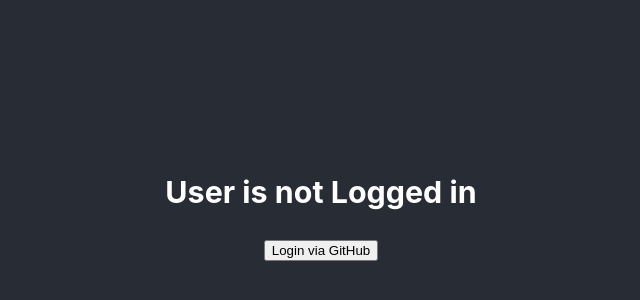
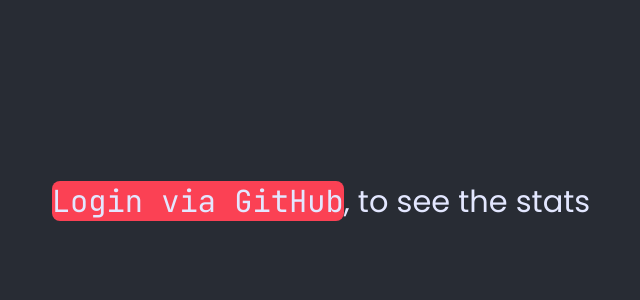
Before and after one commit to redockirtap/im-task, a React (Create React App) app: page / in a window 1280 px wide. Shown: the part 198-498 px from the top of the page, without its empty margins (319-959 px from the left). Built offline with nearby package versions, Linux system fonts and the light colour scheme.

Commit message:
Add simple pagination, work on its functionality. Next: cache, fixing design.

```diff
--- a/public/index.html
+++ b/public/index.html
@@ -3,6 +3,9 @@
   <head>
     <meta charset="utf-8" />
     <link rel="icon" href="%PUBLIC_URL%/favicon.ico" />
+    <link rel="preconnect" href="https://fonts.googleapis.com">
+    <link rel="preconnect" href="https://fonts.gstatic.com" crossorigin>
+    <link href="https://fonts.googleapis.com/css2?family=JetBrains+Mono&display=swap" rel="stylesheet">
     <meta name="viewport" content="width=device-width, initial-scale=1" />
     <meta name="theme-color" content="#000000" />
     <meta
@@ -10,34 +13,13 @@
       content="Web site created using create-react-app"
     />
     <link rel="apple-touch-icon" href="%PUBLIC_URL%/logo192.png" />
-    <!--
-      manifest.json provides metadata used when your web app is installed on a
-      user's mobile device or desktop. See https://developers.google.com/web/fundamentals/web-app-manifest/
-    -->
+
     <link rel="manifest" href="%PUBLIC_URL%/manifest.json" />
-    <!--
-      Notice the use of %PUBLIC_URL% in the tags above.
-      It will be replaced with the URL of the `public` folder during the build.
-      Only files inside the `public` folder can be referenced from the HTML.
 
-      Unlike "/favicon.ico" or "favicon.ico", "%PUBLIC_URL%/favicon.ico" will
-      work correctly both with client-side routing and a non-root public URL.
-      Learn how to configure a non-root public URL by running `npm run build`.
-    -->
     <title>React App</title>
   </head>
   <body>
     <noscript>You need to enable JavaScript to run this app.</noscript>
     <div id="root"></div>
-    <!--
-      This HTML file is a template.
-      If you open it directly in the browser, you will see an empty page.
-
-      You can add webfonts, meta tags, or analytics to this file.
-      The build step will place the bundled scripts into the <body> tag.
-
-      To begin the development, run `npm start` or `yarn start`.
-      To create a production bundle, use `npm run build` or `yarn build`.
-    -->
   </body>
 </html>
--- a/src/App.js
+++ b/src/App.js
@@ -13,6 +13,7 @@
   const [rerender, SetRerender] = useState(false);
   const [userProfile, setUserProfile] = useState({});
   const [allRepos, setAllRepos] = useState({});
+  const [visible, setVisible] = useState(5);
 
   useEffect(() => { // используется для проверки - получен ли код
     const urlWithCode = window.location.search;
@@ -37,15 +38,15 @@
   }, []);
 
   async function getUserProfile() {
+    if (userProfile.length > 0) return;
+    console.log('render!');
     const res = await fetch("http://localhost:4000/getUserProfile", {
       method: "GET",
       headers: {
         "Authorization": `Bearer ${localStorage.getItem("accessToken")}`,
       }
     })
-
     const data = await res.json();
-    console.log(data);
     setUserProfile(data);
   };
 
@@ -56,7 +57,6 @@
         "Authorization": `Bearer ${localStorage.getItem("accessToken")}`,
       },
     })
-
     const data = await res.json();
     console.log(data);
     setAllRepos(data);
@@ -66,23 +66,29 @@
     window.location.assign(`https://github.com/login/oauth/authorize?client_id=${CLIENT_ID}&scope=user%20repo&per_page=1000`);
   };
 
+  const showMoreRepos = () => {
+    setVisible((prevValue) => prevValue + 5);
+  };
+
   return (
     <div className="App">
       <header className="App-header">
         {localStorage.getItem("accessToken") ?
         <div className="main-container">
-          <Button text="Log Out" onClick={() => {localStorage.removeItem("accessToken"); SetRerender(!rerender)}} />
-          <Button text="User Info" onClick={getUserProfile} />
+          <div className="navbar">
+            <Button className="btn logout" text="Log Out" onClick={() => {localStorage.removeItem("accessToken"); SetRerender(!rerender)}} />
+            <Button className="btn info" text="User Info" onClick={getUserProfile} />
+          </div>
           <Header login={userProfile.login} />
-          <UserProfileWindow userProfile={userProfile}  />
+          {<UserProfileWindow userProfile={userProfile} />}
 
-          <Button text="Show Repos" onClick={getReposCards} />
-          {Object.keys(allRepos).length > 0 && <ReposList allRepos={allRepos} />}
+          <Button className="btn show-repos" text="Show Repos" onClick={getReposCards} />
+          {Object.keys(allRepos).length > 0 && <ReposList visibleRepos={visible} allRepos={allRepos} />}
+          <Button className="btn load-repos" text="Load More" onClick={showMoreRepos} />
         </div>
         :
         <>
-          <h3>User is not Logged in</h3>
-          <button onClick={githubOauth}>Login via GitHub</button>
+          <h3><Button className="btn login shake" text="Login via GitHub" onClick={githubOauth} />, to see the stats</h3>
         </>
       }
       </header>
--- a/src/components/Button.js
+++ b/src/components/Button.js
@@ -1,8 +1,12 @@
 
-const Button = ({ text, onClick }) => {
+const Button = ({ className, text, onClick, onToggle }) => {
   return (
-    <button className="btn" onClick={onClick}>{text}</button>
+    <button className={className} onClick={onClick}>{text}</button>
   )
 }
 
+Button.defaultProps = {
+  className: "btn",
+}
+
 export default Button
--- a/src/components/DataList.js
+++ b/src/components/DataList.js
@@ -1,15 +1,13 @@
 
 const DataList = ({ userProfile }) => {
   return (
-    <div className="user datalist">
-      <ul>
-        <li>{userProfile.name ? `${userProfile.name}` : `${userProfile.login}`}</li>
-        <li>{userProfile.email ? `${userProfile.email}` : "no email information"}</li>
-        <li>{userProfile.location ? `${userProfile.location}` : "no location information"}</li>
+      <ul className="user datalist">
+        <li>name: {userProfile.name ? `${userProfile.name}` : `${userProfile.login}`}</li>
+        <li>email: {userProfile.email ? `${userProfile.email}` : "¯\\_(ツ)_/¯"}</li>
+        <li>location: {userProfile.location ? `${userProfile.location}` : "¯\\_(ツ)_/¯"}</li>
         <li>public repos: {userProfile.public_repos}</li>
         <li>private repos: {userProfile.total_private_repos}</li>
       </ul>
-    </div>
   )
 }
 
--- a/src/components/Header.js
+++ b/src/components/Header.js
@@ -1,13 +1,9 @@
 const Header = ({ login }) => {
     return (
-        <header>
-            { login && <h1>Hello, {login}!</h1>}
+        <header className="header">
+            { login && <h3>Hello, {login}!</h3>}
         </header>
     )
 }
 
-// Header.defaultProps = {
-//     login: "anon",
-// }
-
 export default Header
--- a/src/components/ReposList.js
+++ b/src/components/ReposList.js
@@ -1,9 +1,9 @@
 import Repo from "./Repo"
 
-const ReposList = ({ allRepos }) => {
+const ReposList = ({ allRepos, visibleRepos }) => {
   return (
     <div className="repos-list">
-        {allRepos.map(repo  => {
+        {allRepos.slice(0, visibleRepos).map(repo  => {
             return <Repo key={repo.id} repoId={repo.id} repoName={repo.name}/>
         })}
     </div>
--- a/src/components/UserProfileWindow.js
+++ b/src/components/UserProfileWindow.js
@@ -4,8 +4,9 @@
   return (
     <>
         {Object.keys(userProfile).length > 0 ?
-            <div className="user">
+            <div className="user-container">
                 <div className="user profile-bio">
+                    <img src={userProfile.avatar_url} alt={`${userProfile.login} avatar`}/>
                     I am {userProfile.name}!
                 </div>
                 <DataList userProfile={userProfile} className="user profile-info" />
--- a/src/index.css
+++ b/src/index.css
@@ -1,10 +1,26 @@
+@import url('https://fonts.googleapis.com/css2?family=Poppins&display=swap');
+
+:root {
+  --font-color: #e3e7ff;
+  color: var(--font-color);
+}
+
 body, html {
   margin: 0;
-  font-family: -apple-system, BlinkMacSystemFont, 'Segoe UI', 'Roboto', 'Oxygen',
-    'Ubuntu', 'Cantarell', 'Fira Sans', 'Droid Sans', 'Helvetica Neue',
-    sans-serif;
+  font-family: 'Poppins', sans-serif, 'Roboto', monospace;
+  color: var(--font-color);
+  font-size: 14px;
   -webkit-font-smoothing: antialiased;
   -moz-osx-font-smoothing: grayscale;
+}
+
+.profile-bio, li, .repo {
+  color: var(--font-color);
+}
+
+h3 {
+  font-weight: 550;
+  color: var(--font-color);
 }
 
 .repos-list {
@@ -16,11 +32,123 @@
 }
 
 .repo {
-  background-color: coral;
+  border-radius: 24px;
   width: 27vw;
   height: 24vh;
+  transition: 0.4s;
 }
 
+.repo:hover {
+  background-color: rgba(25, 25, 25, 0.768);
+}
+
+.datalist {
+  margin: 0;
+  padding: 2rem;
+  list-style: none;
+  text-align: left;
+}
+
+.btn {
+  appearance: none;
+  font-size: 24px;
+  font-family: 'JetBrains Mono', 'Roboto', monospace;
+  color: var(--font-color);
+  background-color: transparent;
+  border: none;
+  border-radius: 8px;
+  padding: 1rem;
+  margin: 1rem;
+  cursor: pointer;
+  transition: 0.1s;
+}
+
+.btn:hover {
+  font-weight: 500;
+  background-color: rgb(251, 65, 84);
+  box-shadow: 3px 3px 3px rgba(209, 18, 18, 0.816);
+}
+
+.btn:active {
+  color: rgb(201, 15, 33);
+  font-weight: bold;
+  background-color: transparent;
+}
+
+.btn.login {
+  background-color: rgb(251, 65, 84);
+  font-size: 1em;
+  margin: 0;
+  padding: 0;
+}
+
+.navbar {
+  position: fixed;
+  text-align: center;
+  top: 0px;
+  left: 10%;
+  transform: translate(-50%, 0);
+
+  display: flex;
+  flex-direction: column;
+}
+
+.main-container {
+  display: flex;
+  flex-direction: column;
+  align-items: center;
+}
+
+.header {
+  width: 40vw;
+  background-color: rgb(86, 32, 173);
+}
+
+.user-container {
+  margin: 0;
+  width: 40vw;
+  display: flex;
+  flex-direction: column;
+  background-color: rgb(35, 27, 48);
+  border-radius: 24px;
+  border-top-left-radius: 0;
+  border-top-right-radius: 0;
+  box-shadow: 3px 3px rgba(32, 31, 31, 0.755);
+}
+
+img {
+  border-radius: 100%;
+  border: 2px solid rgb(206, 39, 139);
+  height: 200px;
+  width: 200px;
+}
+
+.profile-bio {
+  display: flex;
+  align-items: center;
+  padding: 2rem;
+  padding-bottom: 0;
+  /* justify-content: center; */
+  gap: 2rem;
+}
+
+/* @keyframes shake {
+  0% { -webkit-transform: translate(0px, -8px); }
+  25% { -webkit-transform: translate(0px, -2px); }
+  35% { -webkit-transform: translate(0px, 0px); }
+  75% { -webkit-transform: translate(0px, -2px); }
+}
+
+.shake {
+  -webkit-animation-name: shake;
+  -webkit-animation-duration: 1s;
+  -webkit-transform-origin:10% 10%;
+  -webkit-animation-iteration-count: infinite;
+}
+
+.shake:hover {
+  -webkit-animation-duration: 0s;
+} */
 
 /* code {
   font-family: source-code-pro, Menlo, Monaco, Consolas, 'Courier New',
```
